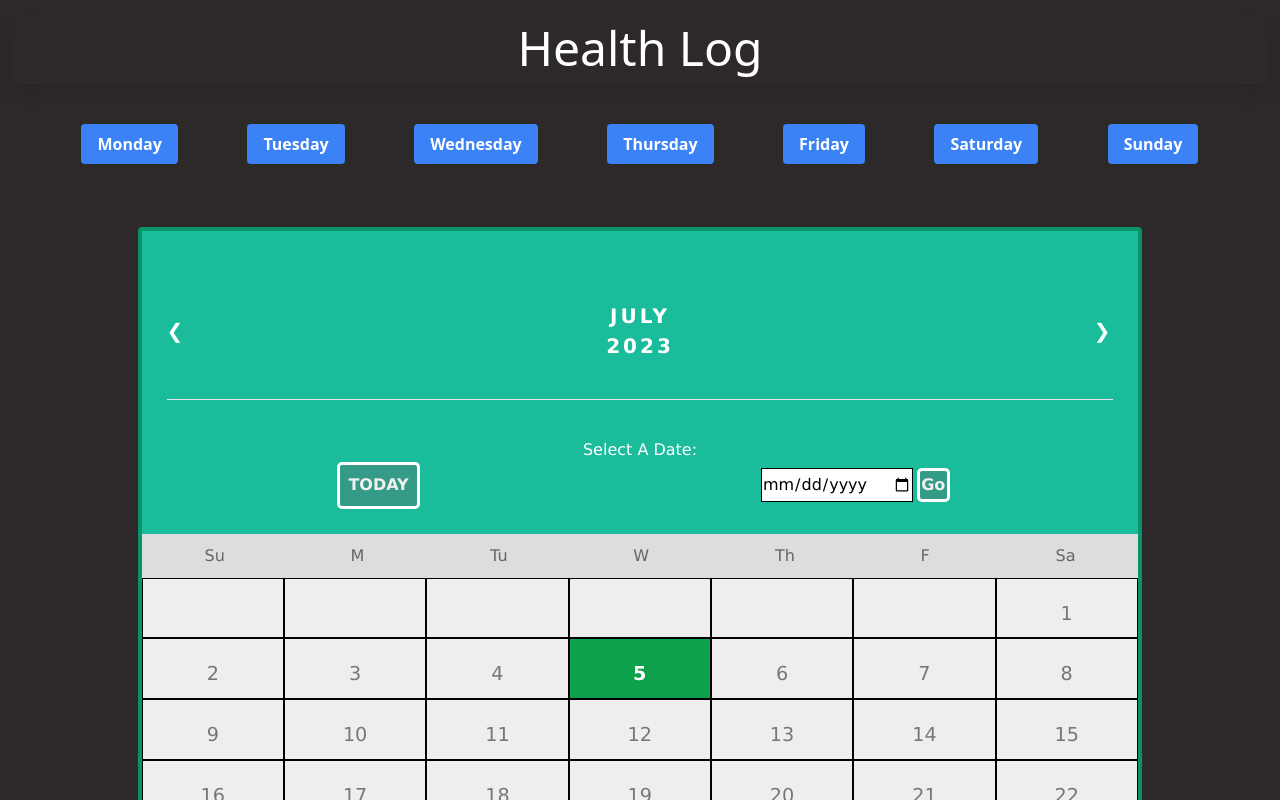
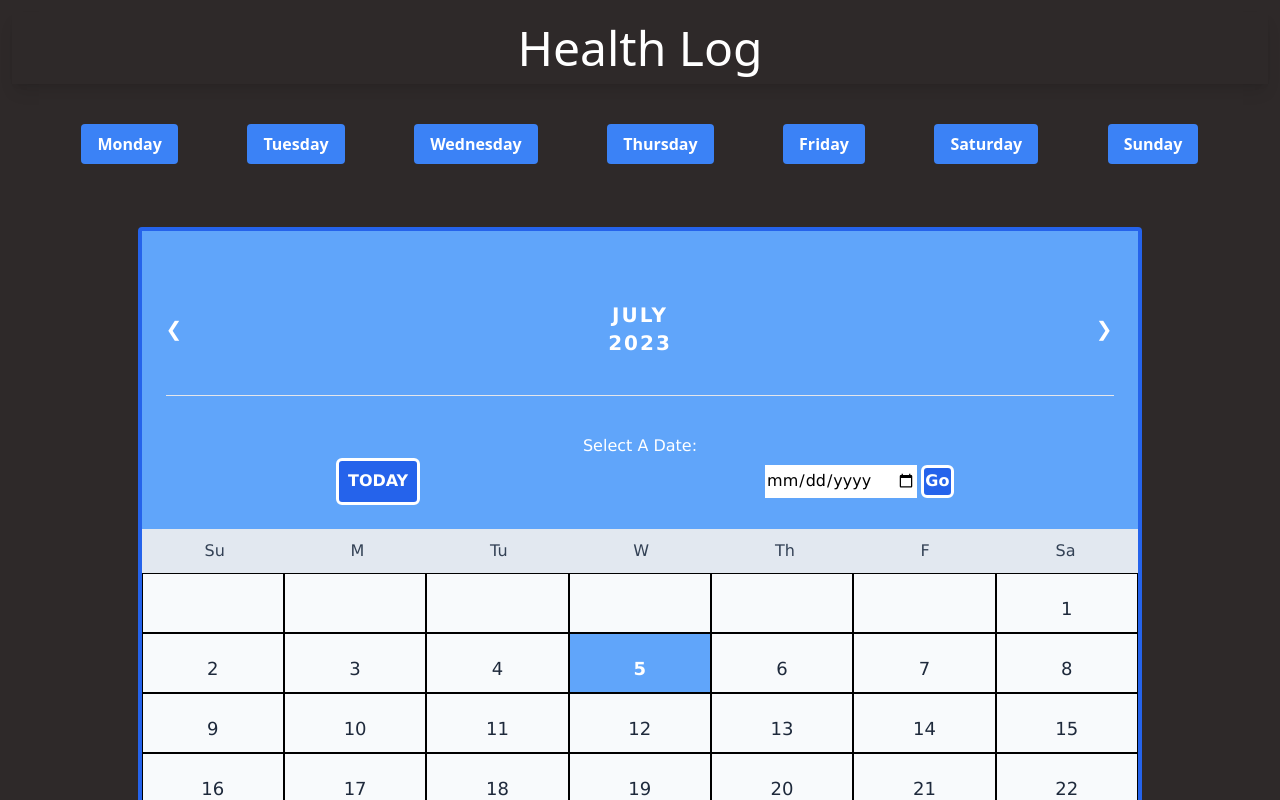
Before and after one commit to SChowdh1045/Workout, a Svelte app: page / in a window 1280 px wide. Shown: the top 800 px of the page. Built offline with nearby package versions, Linux system fonts and the light colour scheme.

Commit message:
added ping functionality to selected date

```diff
--- a/src/App.svelte
+++ b/src/App.svelte
@@ -72,7 +72,7 @@
         <p class="text-white mt-5">INSTRUCTIONS:</p>
 
         <div
-          class="text-white border-2 border-solid border-green-300 w-10/12 m-auto"
+          class="text-white border-2 border-solid border-blue-300 w-10/12 m-auto"
         >
           <p>1. First exercise</p>
           <p>2. Second exercise</p>
--- a/src/components/Calendar.svelte
+++ b/src/components/Calendar.svelte
@@ -1,7 +1,5 @@
 <script>
     import Form from './Form.svelte';
-    import {test} from '../store';
-    import { onDestroy } from 'svelte';
     import "../app.css";
 
 
@@ -39,6 +37,7 @@
     let grayedOut = false;
     let highlight = true;
     let dateID;
+    let goDay, goMonth, goYear = 0;
 
     // Have to make 2 different objects to track daily logs. "logTracker" for component render & "localStorage" for persistent data (after I close session and re-open application, data will not be wiped).
     // What I mean by " "logTracker" for component render ", is that when I did it with localStorage, when I saved a log, the workout color dot would not appear right away. I'm guessing it's because localStorage doesn't do a re-render?
@@ -93,8 +92,13 @@
     const goToDateSplitter = () => {
         let splitDate = goToDate.split("-");  // The value of the "date" input returns as "yyyy-mm-dd" format. I just want year & month, so I have to split by "-" then take the values from the returned list.
 
-        year = parseInt(splitDate[0]);
-        monthIndex = parseInt(splitDate[1]) - 1; // Since monthIndex takes values from 0-11 (Jan - Dec respectively) and the splitDate values go from 1-12, I need to subtract 1 to get the right index number
+        goYear = year = parseInt(splitDate[0]);
+        goMonth = monthIndex = parseInt(splitDate[1]) - 1; // Since monthIndex takes values from 0-11 (Jan - Dec respectively) and the splitDate values go from 1-12, I need to subtract 1 to get the right index number
+        goDay = parseInt(splitDate[2]);
+
+        // I put this line because I wanted to fix a bug where after the selected date is shown and I wanted go to another month/year, then come back to the selected date's month/year again, the selected animation (ping) would happen again, and I didn't want that.
+        // Because the animation lasts for 2700ms (0.9s * 3), I decided to set a setTimeout function where the "goDay" value changes after 3 seconds, thereby stopping the animation from happening after 3 seconds.
+        setTimeout(() => {goDay = 0;}, 3000);
     }
 
 
@@ -139,9 +143,9 @@
     <div class="calendarWrapper">
         <div class="month" class:grayedOut>  <!-- "class:grayedOut" is equivalent to "class:grayedOut={grayedOut}". The first "grayedOut" is the class to toggle. The second "grayedOut" is the boolean variable -->
             <ul style="display: flex; justify-content: space-between; align-items: center;">
-                <li class:prev={highlight} on:click={highlight ? goToPrevMonth : null}>&#10094;</li>
+                <li class:prev_next={highlight} on:click={highlight ? goToPrevMonth : null}>&#10094;</li>
                 <li style="color: #fff; font-weight: bold;">{month}<br>{year}</li>
-                <li class:next={highlight} on:click={highlight ? goToNextMonth : null}>&#10095;</li>
+                <li class:prev_next={highlight} on:click={highlight ? goToNextMonth : null}>&#10095;</li>
             </ul>
 
             <hr style="margin: 4% 0;"/>
@@ -181,7 +185,7 @@
                     The "highlight" class was made to only highlight the days before and including today, not the days after today. Had to add the highlight boolean variable (on RHS) because without it, when I opened a form and I was hovering over the days preceding today (& today), it would still have the highlight effect in the grayed out background.
                     The "inaccessible" class was made to block the user from opening any days after today (cuz it doesnt make sense to know all the log/form info ahead of time). Simply compares milliseconds of today and the current iterable "i"'s day.
                     For the "on:click" and all it jargon, it was made so that the days after today cannot be opened. Had to add the highlight boolean variable (on RHS) because without it, when I opened a form and tried to click on any day preceding today (& today), it would open that clicked day's form, which is not what I want.   -->
-                    <li class:highlight={highlight && (new Date(`${month} ${(i+1)-firstDayIndex}, ${year}`).getTime() <= date.getTime())}  class:active={i == ((today.day-1)+firstDayIndex) && (monthIndex==today.month) && (year==today.year)}  class:inaccessible={date.getTime() < new Date(`${month} ${(i+1)-firstDayIndex}, ${year}`).getTime()}  data-dateID="{month}_{(i+1)-firstDayIndex}_{year}" on:click={highlight && (new Date(`${month} ${(i+1)-firstDayIndex}, ${year}`).getTime() <= date.getTime()) ? (e) => showFormFunction(e, (i+1)-firstDayIndex) : null}>
+                    <li class:highlight={highlight && (new Date(`${month} ${(i+1)-firstDayIndex}, ${year}`).getTime() <= date.getTime())}  class:active={i == ((today.day-1)+firstDayIndex) && (monthIndex==today.month) && (year==today.year)}  class:inaccessible={date.getTime() < new Date(`${month} ${(i+1)-firstDayIndex}, ${year}`).getTime()}  class:go={goDay == (i+1)-firstDayIndex && goMonth == monthIndex && goYear == year}  data-dateID="{month}_{(i+1)-firstDayIndex}_{year}" on:click={highlight && (new Date(`${month} ${(i+1)-firstDayIndex}, ${year}`).getTime() <= date.getTime()) ? (e) => showFormFunction(e, (i+1)-firstDayIndex) : null}>
                         <div class="hidden_dot"
                         class:green_dot={`${month}_${(i+1)-firstDayIndex}_${year}` in logTracker && logTracker[`${month}_${(i+1)-firstDayIndex}_${year}`].workout == 'yes'}
                         class:red_dot={`${month}_${(i+1)-firstDayIndex}_${year}` in logTracker && logTracker[`${month}_${(i+1)-firstDayIndex}_${year}`].workout == 'no'}>
@@ -194,7 +198,7 @@
 
         <!-- The selected form will be presented with either existing values (meaning I've entered values before for this date)
             or with default values (meaning this is my first time opening this date.) -->
-        {#if (show_form)}
+        {#if show_form}
             <Form {dateID} dailyLog={dateID in logTracker ? logTracker[dateID] : defaultLog} on:close={handleClose} on:submitLog={saveSchdeule}>
                 <h1 style="margin-bottom: 8%; font-size: x-large; font-weight: 600;">Summary for <br/> {month} {dayClicked}, {year}</h1>
             </Form>
@@ -204,165 +208,111 @@
 
 
 <style>
-    ul {list-style-type: none;}
-    main {font-family: Verdana, sans-serif; margin: 5% 0;}
+    ul {@apply list-none;}
+
+    main {
+        @apply font-['Verdana'] my-[5%] mx-0;
+    }
+
+
 
     .calendarWrapper{
-        width: 80%;
-        margin: auto;
-        border: 4px solid rgb(8, 148, 106);
-        border-radius: 4px;
-        position: relative;
+        @apply w-4/5 mx-auto border-4 border-solid border-blue-600 rounded relative;
     }
 
     .grayedOut{
-        background-color: black;
-        opacity: 0.5;
+        @apply bg-black opacity-50;
     }
+
 
     /* Month header */
     .month {
-    padding: 70px 25px 25px;
-    background: #1abc9c;
-    text-align: center;
+        @apply pt-[70px] px-6 pb-6 bg-blue-400 text-center;
     }
 
     .month ul li {
-    color: white;
-    font-size: 20px;
-    text-transform: uppercase;
-    letter-spacing: 3px;
+        @apply text-white text-xl uppercase tracking-widest;
     }
 
-    .prev{
-        transition: 0.1s;
+    .prev_next{
+        @apply duration-100;
     }
 
-    .prev:hover{
-        cursor: pointer;
-        border: 2px solid white;
-        border-radius: 8px;
-        padding: 0.1%;
-    }
-
-    .next{
-        transition: 0.1s;
-    }
-
-    .next:hover{
-        cursor: pointer;
-        border: 2px solid white;
-        border-radius: 8px;
-        padding: 0.1%;
+    .prev_next:hover{
+        @apply cursor-pointer border-2 border-solid border-white rounded-lg p-[0.1%];
     }
 
     .date_btn{
-        border: 3px solid white;
-        border-radius: 5px;
-        padding: 0.90%;
-        color: rgb(241, 240, 240);
-        font-weight: bold;
-        transition: 0.2s;
-        background: #349b86;
+        @apply border-[3px] border-solid border-white rounded-md p-[0.9%] text-white font-bold duration-200 bg-blue-600;
     }
 
     .date_btn:hover{
-        cursor: pointer;
-        padding: 1.1%;
-        background: #31b49a;
+        @apply cursor-pointer p-[1.1%] bg-blue-500;
     }
 
     #date_selection{
-        border: 1px solid #000;
-        margin-right: 2%;
+        @apply border border-solid border-white mx-[2%];
+    }
+
+    .go{
+        animation: pulse 0.9s cubic-bezier(0.4, 0, 0.6, 1) 3;
+    }
+
+    @keyframes pulse {
+        0% {background-color: #f8fafb; }
+        50% {background-color: #7db7ff; }
+        100% {background-color: #f8fafb; }
     }
 
 
     /* Weekdays (Mon-Sun) */
     .weekdays {
-    display: flex;
-    justify-content: space-around;
-    margin: 0;
-    padding: 10px 0;
-    background-color:#ddd;
+        @apply flex justify-around m-0 py-[10px] px-0 bg-slate-200;
     }
 
     .weekdays li {
-    color: #666;
-    text-align: center;
+        @apply text-slate-700;
     }
 
     /* Days (1-31) */
     .days {
-    padding: 10px 0;
-    background: #eee;
-    padding: 0;
+        @apply bg-slate-50;
     }
 
+    /* Width was calculated by taking the month's div's width subtracted by its (padding * 2). Then take the difference and divide by 7 to get the pixel width size of each day li tag.
+    To get it in percentage form, take the quotient and divide it by the number you get after you subtracted the month's width by its (padding * 2) */
     .days li {
-    display: inline-block;
-    border: 1px solid black;
-    padding: 9px;
-    width: 14.28%;
-    margin: 0;
-    text-align: center;
-    font-size: 1.2rem;
-    color: #777;
+        @apply inline-block border-[1px] border-solid border-black p-[9px] w-[14.28%] text-center text-lg text-slate-800;
     }
 
     .highlight:hover{
-        cursor: pointer;
-        background-color: #dfd8d8;
+        @apply cursor-pointer bg-zinc-200;
     }
 
     /* Highlight the "current" day */
     .active {
-    background: rgb(13, 161, 75);
-    color: white !important;
-    font-weight: bold;
+        background: #60a5fa;
+        color: white !important;
+        font-weight: bold;
     }
 
     .active:hover{
-        background: #1abc9c;
-        font-weight: bold;
+        @apply bg-[#7fb4f5] font-bold;
     }
 
     .inaccessible{
-        cursor: not-allowed;
+        @apply cursor-not-allowed;
     }
 
     .hidden_dot{
-    height: 12px;
-    width: 12px;
-    margin: auto;
+        @apply h-3 w-3;
     }
 
     .green_dot{
-    height: 12px;
-    width: 12px;
-    background-color: #2edf69;
-    border-radius: 50%;
-    margin: auto;
+        @apply h-3 w-3 bg-green-700 rounded-full m-auto;
     }
 
     .red_dot{
-    height: 12px;
-    width: 12px;
-    background-color: #db2424;
-    border-radius: 50%;
-    margin: auto;
-    }
-
-    .close_btn{
-        font-weight: bold;
-        padding: 0.5rem 1rem;
-        border-radius: 5px;
-        background-color: rgb(207, 22, 22);
-        color: white;
-    }
-
-    .close_btn:hover{
-        background-color: rgb(226, 48, 48);
-        cursor: pointer;
+        @apply h-3 w-3 bg-red-600 rounded-full m-auto;
     }
 </style>
--- a/src/components/Modal.svelte
+++ b/src/components/Modal.svelte
@@ -9,7 +9,7 @@
     }
 </script>
 
-<div class="border-8 border-solid border-green-600 rounded-md text-center w-2/5 mx-auto p-2">
+<div class="border-8 border-solid border-blue-600 rounded-md text-center w-2/5 mx-auto p-2">
     <slot />
     <button class="btn btn-blue" on:click={handleClose}>Close</button>
 </div>
--- a/tailwind.config.js
+++ b/tailwind.config.js
@@ -5,4 +5,5 @@ export default {
     extend: {},
   },
   plugins: [],
+  important: true,
 }
```
Also changed, not shown: src/components/Form.svelte (+13 -11 lines), src/Planner.txt.
